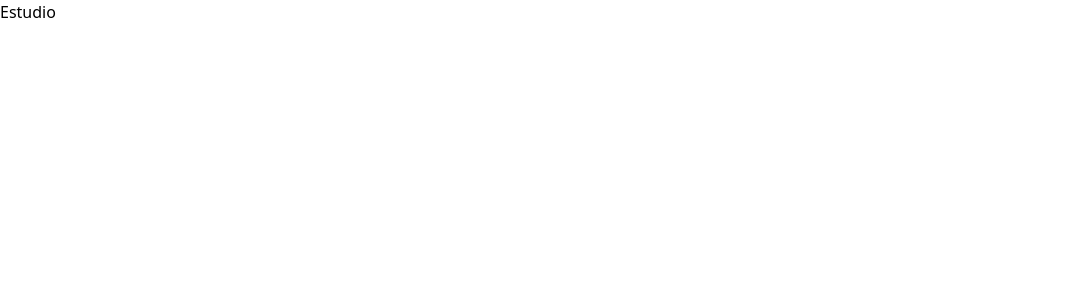
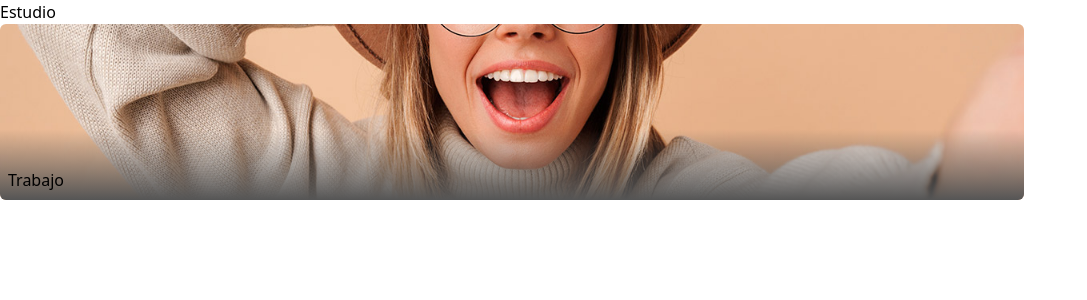
Before and after one commit to AlbeTorres/tatuarte, a React (Create React App) app: page /estudio in a window 1280 px wide. Shown: the top 300 px of the page, without its empty margins (0-1087 px from the left). Built offline with nearby package versions, Linux system fonts and the light colour scheme.

Commit message:
creado trabajo

```diff
--- a/src/components/trabajo/Trabajo.js
+++ b/src/components/trabajo/Trabajo.js
@@ -0,0 +1,20 @@
+import React, { Fragment } from 'react';
+import './trabajo.css'
+
+const Trabajo = () => {
+  return (
+    <Fragment>
+        <div className='relative rounded-md w-4/5 h-44  '>
+             <img src='img/test.jpg' className='rounded-md w-full h-44 object-cover '/>
+             <div className='absolute bg-trabajo_card h-full top-0 w-full rounded-md '>
+                <h1 className='absolute bottom-2 left-2 '>Trabajo</h1>
+
+
+             </div>
+        </div>
+
+    </Fragment>
+  )
+}
+
+export default Trabajo
--- /dev/null
+++ b/src/components/trabajo/trabajo.css
@@ -0,0 +1,3 @@
+.bg-trabajo_card{
+    background: linear-gradient(to top,#555555 0%, transparent 40% ) ;
+}
--- a/src/pages/estudio/Estudio.js
+++ b/src/pages/estudio/Estudio.js
@@ -1,9 +1,20 @@
-import React from 'react'
+import React, { Fragment } from 'react'
+import Trabajo from '../../components/trabajo/Trabajo';
 
 const Estudio = ()=>{
 
     return (
-        <h1>Estudio</h1>
+        <Fragment>
+            <h1>Estudio</h1>
+            <div className='w-full h-96'>
+                <Trabajo/>
+
+
+
+            </div>
+
+        </Fragment>
+
     );
 }
 
```
